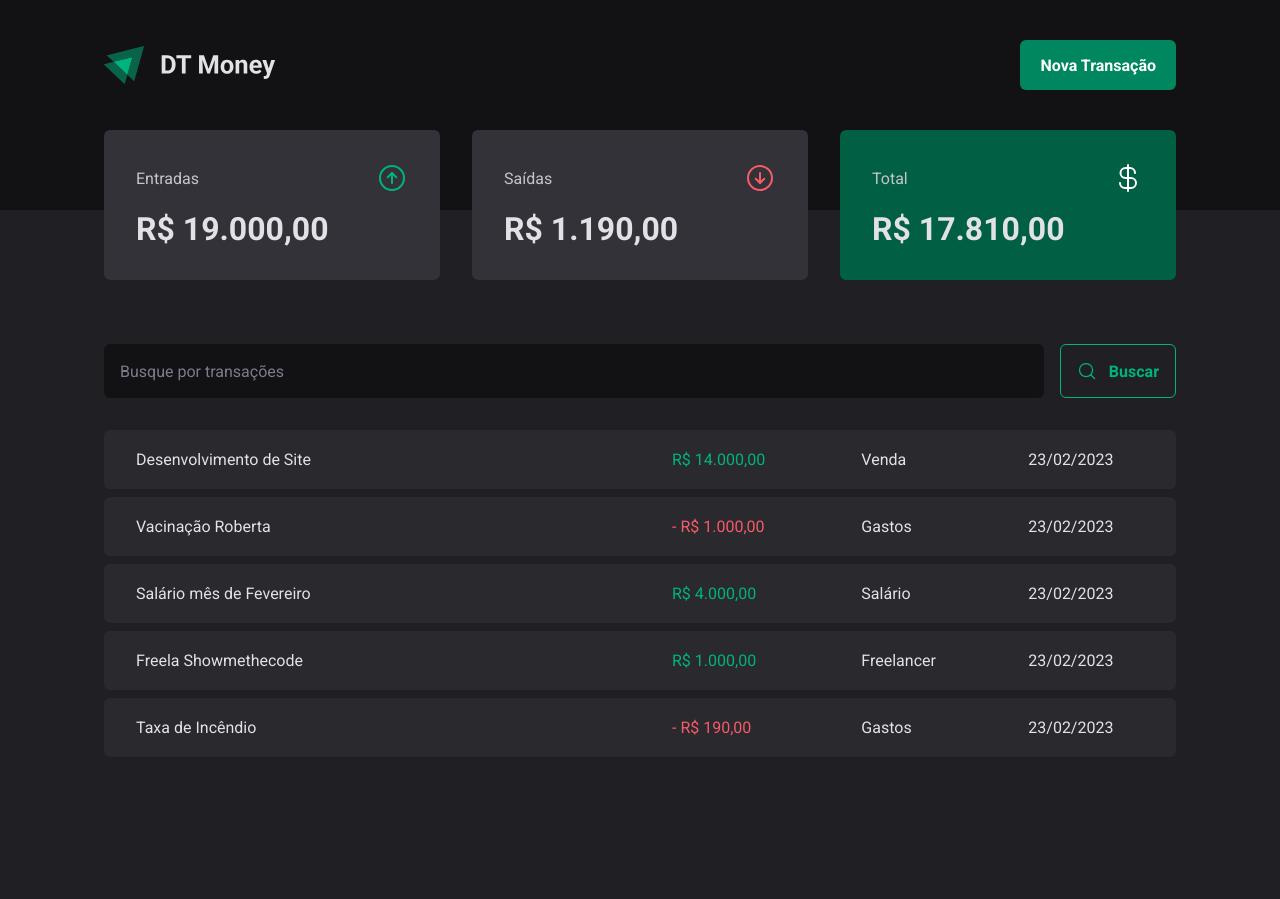
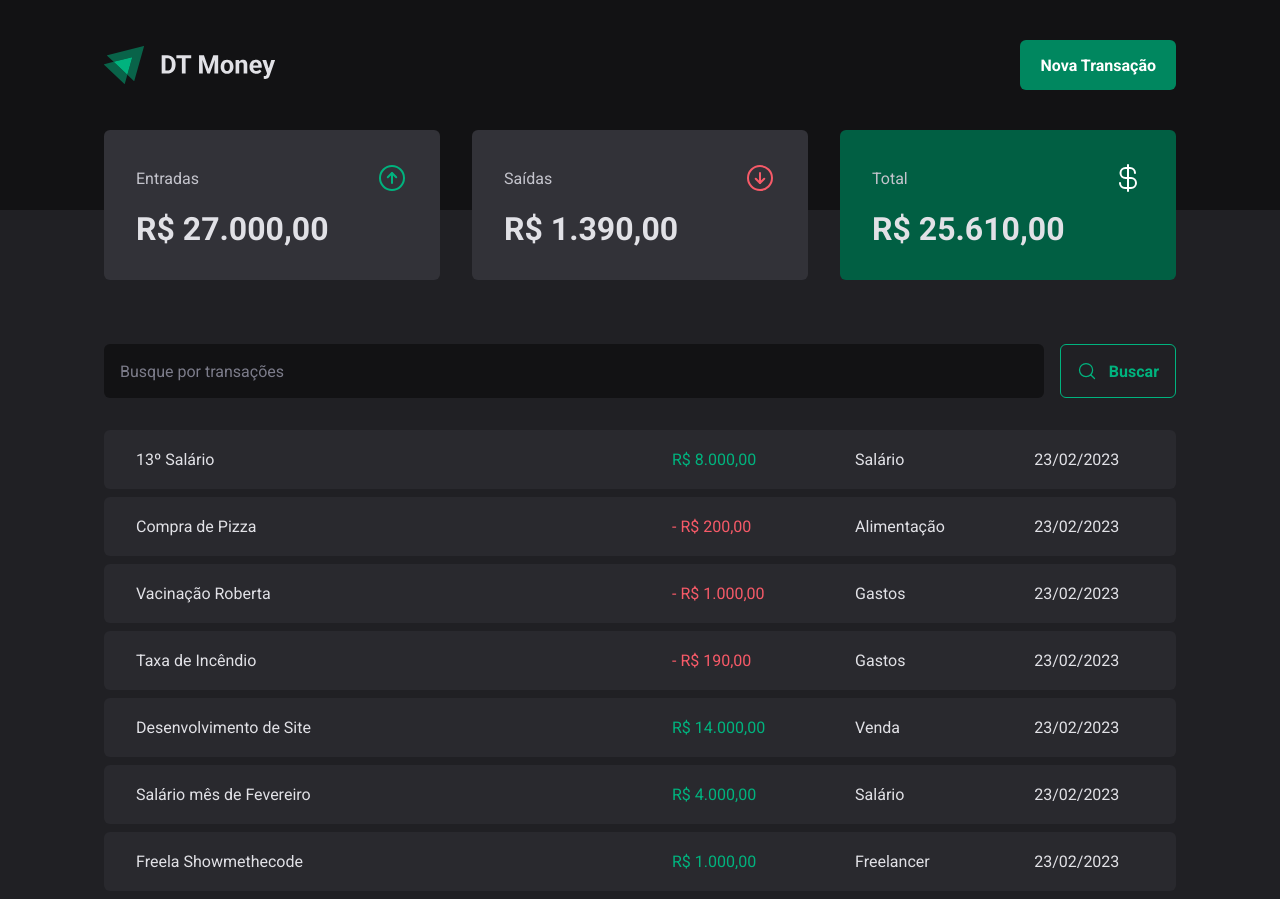
Before and after one commit to dimascamillo/controlefinanceiro, a React (Vite) app: page / in a window 1280 px wide. Before the commit the page ends 800 px from the top, so only its background shows below. Built offline with nearby package versions, Linux system fonts and the light colour scheme; data requests are answered from the project's data file.

Commit message:
Finalizada a Release1

```diff
--- a/package.json
+++ b/package.json
@@ -14,6 +14,7 @@
     "@radix-ui/react-dialog": "^1.0.2",
     "@radix-ui/react-radio-group": "^1.1.1",
     "@types/styled-components": "^5.1.26",
+    "axios": "^1.3.4",
     "phosphor-react": "^1.4.1",
     "react": "^18.2.0",
     "react-dom": "^18.2.0",
--- a/server.json
+++ b/server.json
@@ -39,6 +39,22 @@
       "category": "Gastos",
       "price": 190,
       "createdAt": "2023-02-23T14:33:40.103Z"
+    },
+    {
+      "description": "Compra de Pizza",
+      "price": 200,
+      "category": "Alimentação",
+      "type": "outcome",
+      "createdAt": "2023-02-23T20:48:09.352Z",
+      "id": 6
+    },
+    {
+      "description": "13º Salário",
+      "price": 8000,
+      "category": "Salário",
+      "type": "income",
+      "createdAt": "2023-02-23T21:11:18.293Z",
+      "id": 7
     }
   ]
 }
--- a/src/components/NewTransactionModal/index.tsx
+++ b/src/components/NewTransactionModal/index.tsx
@@ -1,39 +1,58 @@
-import * as Dialog from '@radix-ui/react-dialog';
-import { ArrowCircleDown, ArrowCircleUp, X } from 'phosphor-react';
-import { Overlay, Content, CloseButton, TransactionType, TransactionTypeButton } from './styles';
-import * as z from 'zod';
-import { Controller, useForm } from 'react-hook-form';
-import { zodResolver } from '@hookform/resolvers/zod';
+import * as Dialog from "@radix-ui/react-dialog";
+import { ArrowCircleDown, ArrowCircleUp, X } from "phosphor-react";
+import {
+  Overlay,
+  Content,
+  CloseButton,
+  TransactionType,
+  TransactionTypeButton,
+} from "./styles";
+import * as z from "zod";
+import { Controller, useForm } from "react-hook-form";
+import { zodResolver } from "@hookform/resolvers/zod";
+import { api } from "../../lib/axios";
+import { useContext } from "react";
+import { TransactiosnContext } from "../../contexts/TransactionsContext";
 
 const newTransactionFormSchema = z.object({
   description: z.string(),
   price: z.number(),
   category: z.string(),
-  type: z.enum(['income', 'outcome'])
-})
+  type: z.enum(["income", "outcome"]),
+});
 
-type NewTransactionFomrInputs = z.infer<typeof newTransactionFormSchema>
+type NewTransactionFomrInputs = z.infer<typeof newTransactionFormSchema>;
 
 export function NewTransactionModal() {
+  const { createTransaction } = useContext(TransactiosnContext);
 
   const {
     control,
     register,
     handleSubmit,
-    formState: { isSubmitting }
+    formState: { isSubmitting },
+    reset,
   } = useForm<NewTransactionFomrInputs>({
     resolver: zodResolver(newTransactionFormSchema),
     defaultValues: {
-      type: 'income'
-    }
-  })
+      type: "income",
+    },
+  });
 
   async function handleCreateNewTransaction(data: NewTransactionFomrInputs) {
-    await new Promise(resolve => setTimeout(resolve, 2000))
-    console.log(data)
+    const { description, price, category, type } = data;
+
+    await createTransaction({
+      description,
+      price,
+      category,
+      type,
+    });
+
+    reset();
   }
 
-  return(
+  return (
     <Dialog.Portal>
       <Overlay />
 
@@ -41,28 +60,28 @@ export function NewTransactionModal() {
         <Dialog.Title>Nova Transação</Dialog.Title>
 
         <CloseButton>
-          <X size={24}/>
+          <X size={24} />
         </CloseButton>
 
         <form onSubmit={handleSubmit(handleCreateNewTransaction)}>
           <input
             type="text"
-            placeholder='Descrição'
+            placeholder="Descrição"
             required
-            {...register('description')}
+            {...register("description")}
           />
           <input
             type="number"
-            placeholder='Preço'
+            placeholder="Preço"
             required
-            {...register('price', { valueAsNumber: true })}
+            {...register("price", { valueAsNumber: true })}
           />
 
           <input
             type="text"
-            placeholder='Categoria'
+            placeholder="Categoria"
             required
-            {...register('category')}
+            {...register("category")}
           />
 
           <Controller
@@ -74,13 +93,13 @@ export function NewTransactionModal() {
                   onValueChange={field.onChange}
                   value={field.value}
                 >
-              <TransactionTypeButton variant='income' value='income'>
-                <ArrowCircleUp size={24}/>
+                  <TransactionTypeButton variant="income" value="income">
+                    <ArrowCircleUp size={24} />
                     Entrada
                   </TransactionTypeButton>
 
-              <TransactionTypeButton variant='outcome' value='outcome'>
-                <ArrowCircleDown size={24}/>
+                  <TransactionTypeButton variant="outcome" value="outcome">
+                    <ArrowCircleDown size={24} />
                     Saída
                   </TransactionTypeButton>
                 </TransactionType>
@@ -88,9 +107,10 @@ export function NewTransactionModal() {
             }}
           />
 
-          <button type="submit" disabled={isSubmitting}>Cadastrar</button>
+          <button type="submit" disabled={isSubmitting}>
+            Cadastrar
+          </button>
         </form>
-
       </Content>
     </Dialog.Portal>
   );
--- a/src/contexts/TransactionsContext.tsx
+++ b/src/contexts/TransactionsContext.tsx
@@ -1,4 +1,5 @@
 import { createContext, ReactNode, useEffect, useState } from "react";
+import { api } from "../lib/axios";
 
 interface Transaction {
   id: number;
@@ -8,10 +9,17 @@ interface Transaction {
   category: string;
   createdAt: string;
 }
+interface CreateTransactionInput {
+  description: string;
+  price: number;
+  category: string;
+  type: 'income' | 'outcome'
+}
 
 interface TransactionContextType {
   transactions: Transaction[];
   fetchTransactions: (query?: string) => Promise<void>;
+  createTransaction: (data: CreateTransactionInput) => Promise<void>;
 }
 
 interface TransactionsProviderProps {
@@ -25,16 +33,29 @@ export function TransactionProvider({ children }: TransactionsProviderProps) {
   const [transactions, setTransactions] = useState<Transaction[]>([]);
 
   async function fetchTransactions(query?: string) {
-    const url = new URL('http://localhost:3000/transactions')
+    const reponse = await api.get('transactions', {
+      params: {
+        _sort: 'createdAt',
+        _order: 'desc',
+        q: query,
+      }
+    })
 
-    if (query) {
-      url.searchParams.append('q', query)
-    }
+    setTransactions(reponse.data);
+  }
 
-    const response = await fetch(url);
-    const data = await response.json();
+  async function createTransaction(data: CreateTransactionInput) {
+    const { description, price, category, type } = data;
 
-    setTransactions(data);
+    const response = await api.post("transactions", {
+      description,
+      price,
+      category,
+      type,
+      createdAt: new Date(),
+    });
+
+    setTransactions(state => [response.data, ...state]);
   }
 
   useEffect(()=> {
@@ -43,7 +64,11 @@ export function TransactionProvider({ children }: TransactionsProviderProps) {
 
   return(
     <TransactiosnContext.Provider value={
-      {transactions, fetchTransactions,}
+      {
+        transactions,
+        fetchTransactions,
+        createTransaction
+      }
     }>
       {children}
     </TransactiosnContext.Provider>
--- /dev/null
+++ b/src/lib/axios.ts
@@ -0,0 +1,5 @@
+import axios from "axios";
+
+export const api = axios.create({
+  baseURL: 'http://localhost:3000'
+})
```
Also changed, not shown: 1 other file (tests, documents, lock files or other folders). Lines whose indentation alone changed are shown as unchanged.
